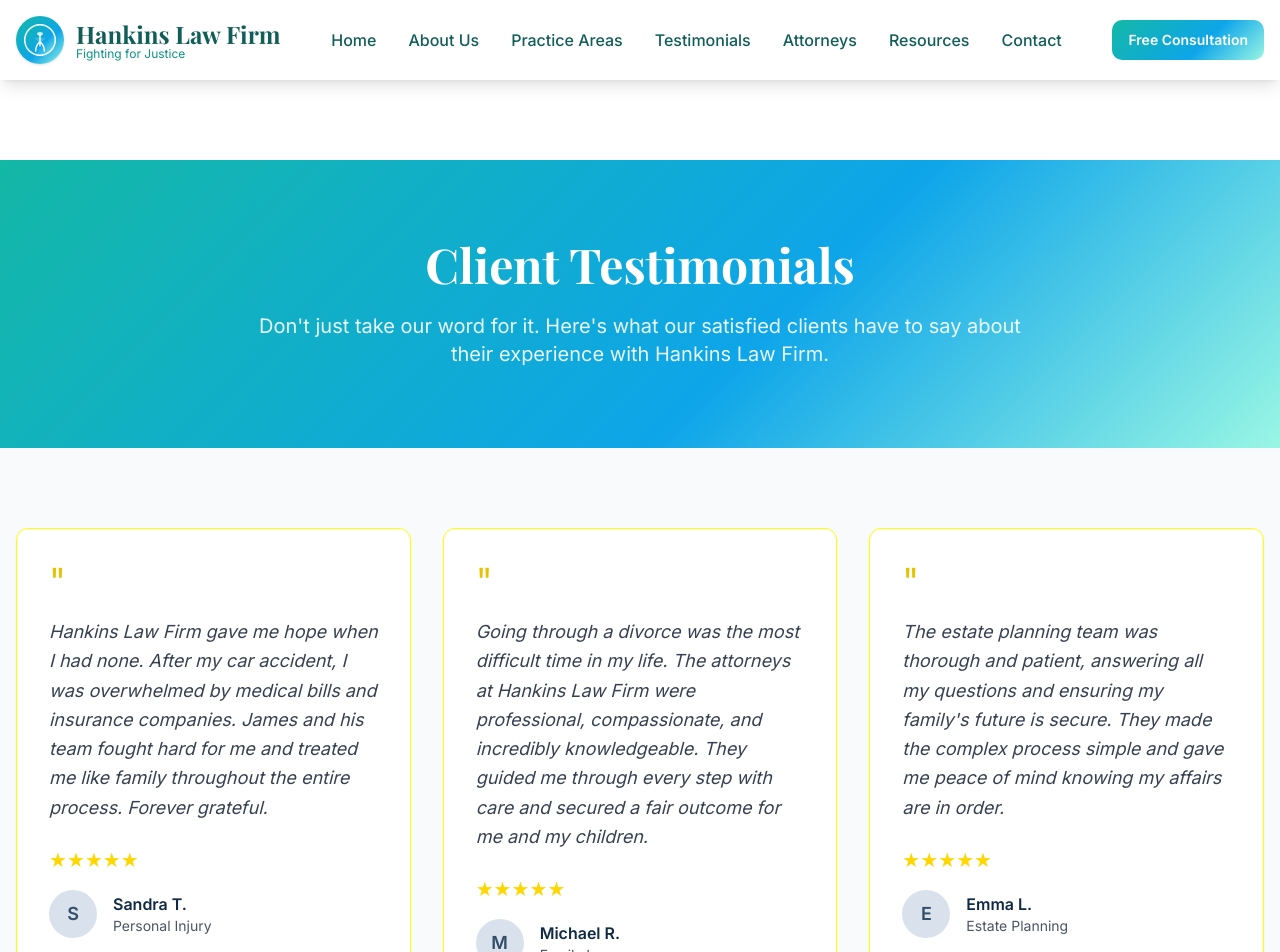
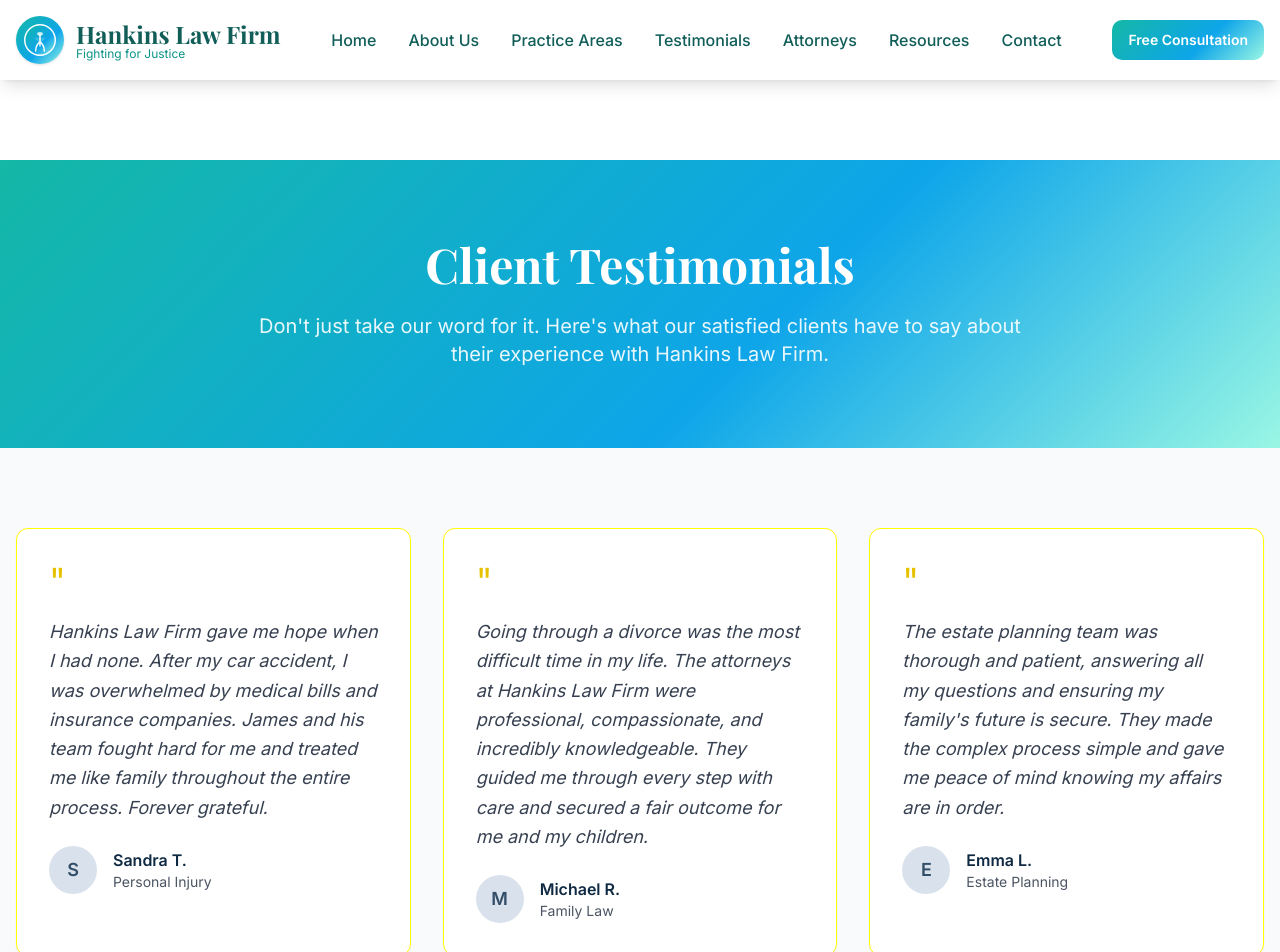
Before and after one commit to AwakenToRichnessAJIBOLA/hankins-law-firm, a React (Vite) app: page /hankins-law-firm/testimonials in a window 1280 px wide. Shown: the top 952 px of the page. Built offline with nearby package versions, Linux system fonts and the light colour scheme.

Commit message:
Remove testimonial star rating
Removes the star rating from the testimonial cards in `src/pages/Testimonials.tsx`.

```diff
--- a/src/pages/Testimonials.tsx
+++ b/src/pages/Testimonials.tsx
@@ -7,37 +7,31 @@ const testimonials = [
     name: "Sandra T.",
     case: "Personal Injury",
     text: "Hankins Law Firm gave me hope when I had none. After my car accident, I was overwhelmed by medical bills and insurance companies. James and his team fought hard for me and treated me like family throughout the entire process. Forever grateful.",
-    rating: 5
   },
   {
     name: "Michael R.",
     case: "Family Law",
     text: "Going through a divorce was the most difficult time in my life. The attorneys at Hankins Law Firm were professional, compassionate, and incredibly knowledgeable. They guided me through every step with care and secured a fair outcome for me and my children.",
-    rating: 5
   },
   {
     name: "Emma L.",
     case: "Estate Planning",
     text: "The estate planning team was thorough and patient, answering all my questions and ensuring my family's future is secure. They made the complex process simple and gave me peace of mind knowing my affairs are in order.",
-    rating: 5
   },
   {
     name: "Robert K.",
     case: "Civil Litigation",
     text: "When my business partner tried to take advantage of our contract, Hankins Law Firm stepped in and fought for my rights. Their expertise in civil litigation saved my business and my reputation. I couldn't have asked for better representation.",
-    rating: 5
   },
   {
     name: "Maria S.",
     case: "Personal Injury",
     text: "After my slip and fall accident, I wasn't sure if I had a case. The team at Hankins Law Firm took the time to investigate thoroughly and secured a settlement that covered all my medical expenses and lost wages. They truly care about their clients.",
-    rating: 5
   },
   {
     name: "David P.",
     case: "Family Law",
     text: "Child custody cases are emotionally draining, but having Hankins Law Firm by my side made all the difference. They understood what was at stake and fought tirelessly to ensure I could remain an active part of my children's lives.",
-    rating: 5
   }
 ];
 
@@ -70,14 +64,7 @@ const Testimonials = () => {
                       {testimonial.text}
                     </p>
 
-                    {/* Star Rating */}
-                    <div className="flex mb-4">
-                      {[...Array(testimonial.rating)].map((_, i) => (
-                        <span key={i} className="text-gold-500 text-xl">★</span>
-                      ))}
-                    </div>
-
-                    <div className="flex items-center">
+                    <div className="flex items-center mt-6">
                       <div className="w-12 h-12 bg-navy-100 rounded-full flex items-center justify-center mr-4">
                         <span className="text-navy-700 font-semibold text-lg">
                           {testimonial.name.charAt(0)}
```
